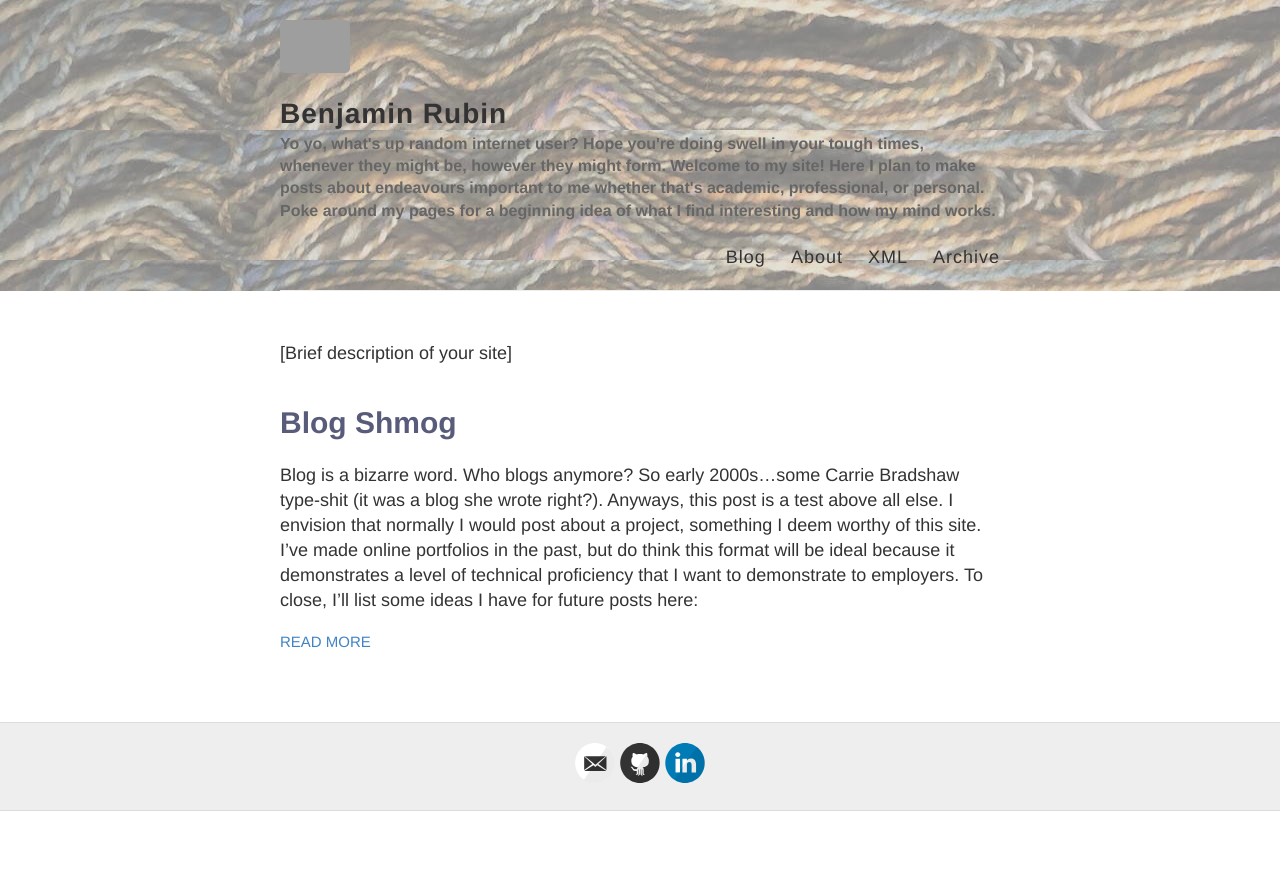
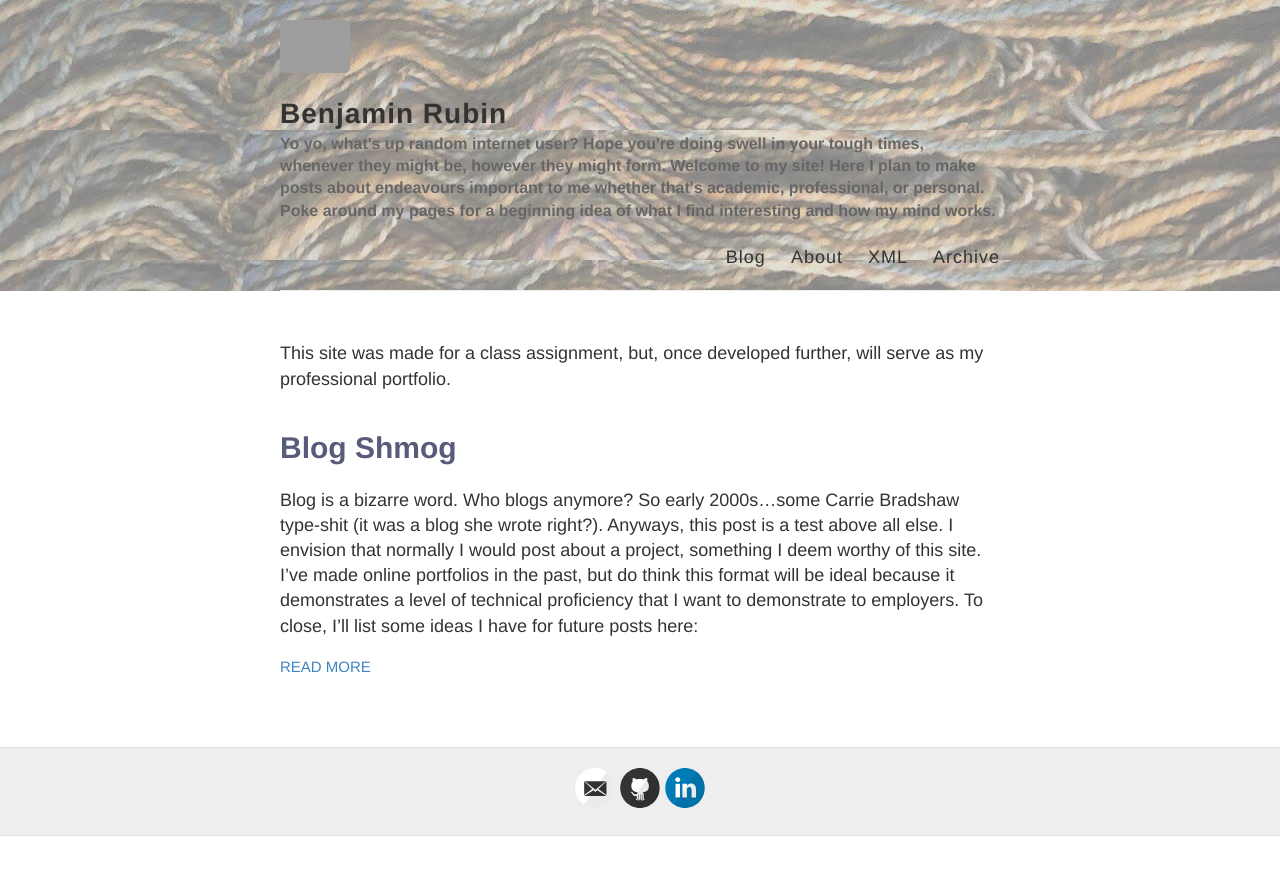
Before and after one commit to ben-rub1n/ben-rub1n.github.io, a Jekyll site: the page built from index.html, in a window 1280 px wide. Shown: the top 875 px of the page. Built offline with Jekyll 4.4.1, drawn with Linux system fonts in a browser that asks for light colours; grey boxes are pictures that could not be loaded.

Commit message:
Update index.html

```diff
--- a/index.html
+++ b/index.html
@@ -5,7 +5,7 @@ layout: default
 
 <div>
   <div>
-    <p>[Brief description of your site]</p>
+    <p>This site was made for a class assignment, but, once developed further, will serve as my professional portfolio.</p>
   </div>
   <div class="posts">
   {% for post in site.posts %}
```
